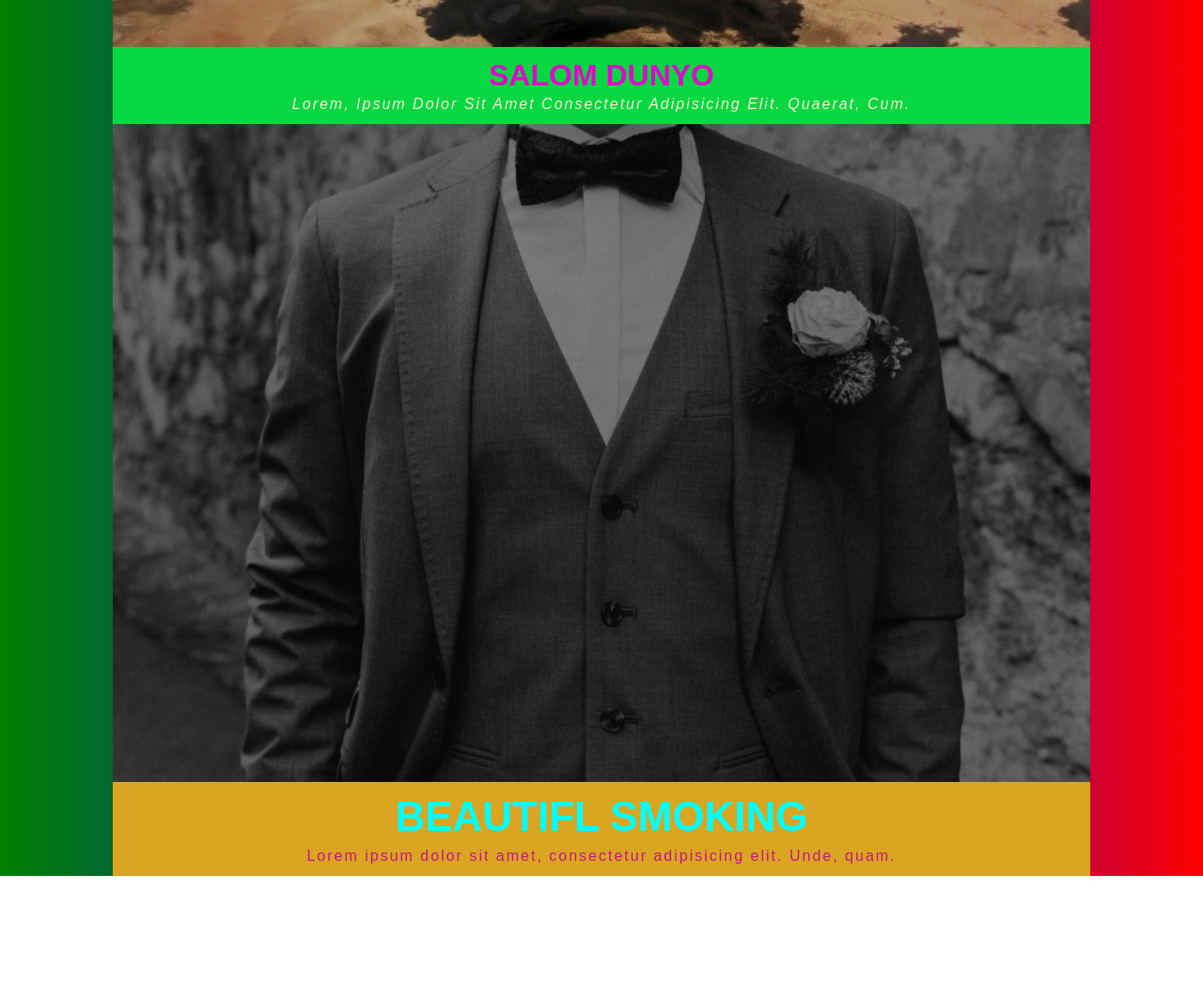
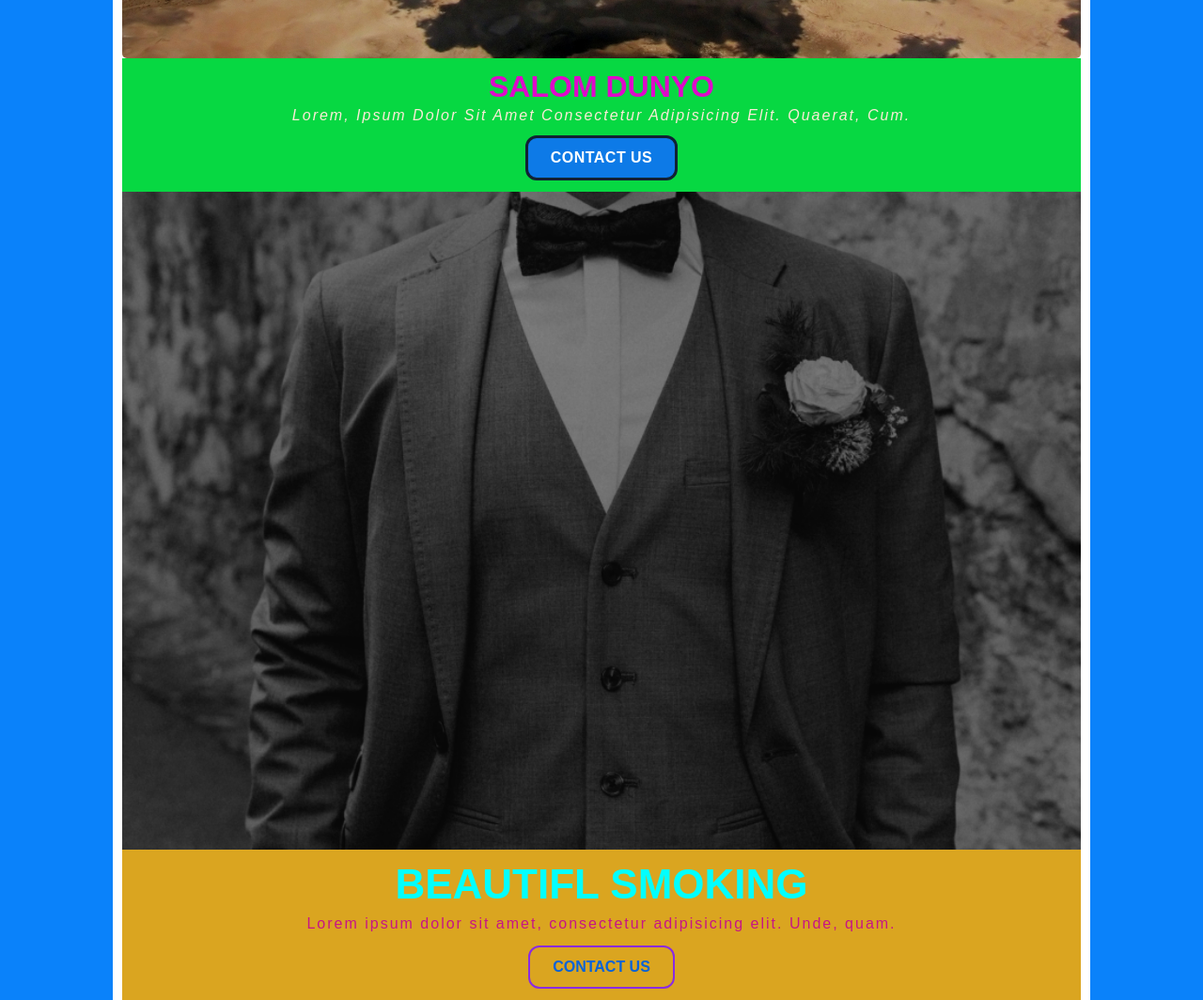
Before and after one commit to ramziddinusmonov/responsive-site, a plain HTML site: page index.html in a window 1280 px wide. Shown: the part 1400-2464 px from the top of the page at 94% size. Before the commit the page ends 2332 px from the top, so only its background shows below. Drawn offline with Linux system fonts and the light colour scheme.

Commit message:
change css

```diff
--- a/css/main.css
+++ b/css/main.css
@@ -13,6 +13,7 @@
 html {
     height: 100%;
     scroll-behavior: smooth;
+
 }
 body {
     height: 100vh;
@@ -25,8 +26,7 @@ body {
     color: #000;
     margin-left: auto;
     margin-right: auto;
-   background-image:linear-gradient(to left,red,blue,green)
-
+    background-color: #0a82fa;
 }
 img {
     max-width: 100%;
@@ -51,6 +51,7 @@ img {
     margin-right: auto;
     display: flex;
     justify-content: center;
+    display: ;
 }
 .box{
     width: 100%;
@@ -89,6 +90,7 @@ img {
     margin-right: auto;
     padding-left:2rem;
     padding-right: 2rem;
+   padding-bottom: 0.75rem;
 }
 .text-wrapper {
     text-align: center;
@@ -135,12 +137,16 @@ img {
     max-width:65rem;
     margin-left: auto;
     margin-right: auto;
+    padding-left: 0.62rem;
+    padding-right: 0.62rem;
+    background-color: #fff;
 }
 .main-img {
     display: block;
     width: 100%;
     height: 700px;
     object-fit: cover;
+    border-radius:5px;
 }
 .main-footer {
     width: 100%;
@@ -165,6 +171,26 @@ img {
     text-transform: capitalize;
     letter-spacing: 2px;
 }
+.main-btn{
+    padding: 0.75rem 1.5rem;
+    border:3px solid #123;
+    display: inline-block;
+    border-radius:0.75rem;
+    text-decoration: none;
+    font-size: 1rem;
+    font-weight: 600;
+    letter-spacing: 0.03rem;
+    text-transform: uppercase;
+    color:#fff;
+    background-color:rgb(13, 122, 231);
+    margin-top: 0.75rem;
+}
+.main-btn:hover{
+    background-color:rgb(13, 122, 231,0.5)
+}
+.main-btn:active{
+    background-color:rgb(13, 122, 231,0.3)
+}
 
 /* FOOTER STYLES */
 .footer {
@@ -172,6 +198,9 @@ img {
     max-width: 65rem;
     margin-left: auto;
     margin-right: auto;
+    padding-left: 0.62rem;
+    padding-right: 0.62rem;
+    background-color: #fff;
 }
 .footer-img {
     display: block;
@@ -198,6 +227,21 @@ img {
     font-weight: 500;
     color:mediumvioletred;
     letter-spacing: 2px;
+}
+.footer-btn{
+    padding: 0.75rem 1.5rem;
+    display: inline-block;
+    border:2px  solid blueviolet;
+    border-radius:12px;
+    margin-top: 0.85rem;
+    text-decoration: none;
+    text-transform: uppercase;
+    color:#0762d8;
+    font-weight: 700;
+}
+.footer-btn:hover{
+    background-color: #fff;
+    color:#222;
 }
 
 
--- a/index.html
+++ b/index.html
@@ -46,6 +46,7 @@
          <div class="main-footer">
             <h2 class="main-title">salom dunyo</h2>
             <p class="main-text">Lorem, ipsum dolor sit amet consectetur adipisicing elit. Quaerat, cum.</p>
+            <a class="main-btn" href="#">contact us</a>
          </div>
        </div>
        <!-- MAIN END -->
@@ -56,6 +57,7 @@
            <div class="footer-bottom">
                <h2 class="footer-title">beautifl smoking</h2>
                <p class="footer-text">Lorem ipsum dolor sit amet, consectetur adipisicing elit. Unde, quam.</p>
+               <a class="footer-btn" href="#">contact us</a>
            </div>
        </div>
        <!-- FOOTER END -->
```
Also changed, not shown: images/download (1).jpg (added), images/download.jpg (added), images/images.jpg (added).
